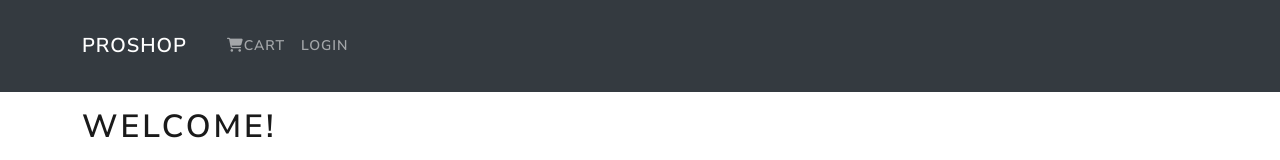
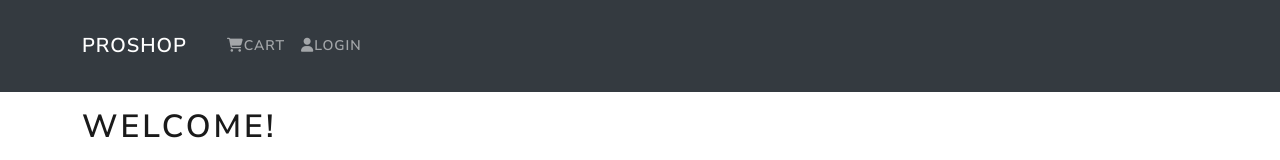
Before and after one commit to nprasad2077/ecommerce, a React (Vite) app: page / in a window 1280 px wide. Shown: the top 160 px of the page. Built offline with nearby package versions, Linux system fonts and the light colour scheme.

Commit message:
user icon

```diff
--- a/src/components/Header/Header.jsx
+++ b/src/components/Header/Header.jsx
@@ -16,7 +16,7 @@
         <Navbar.Collapse id="basic-navbar-nav">
           <Nav className="mr-auto">
             <Nav.Link href="/cart"><i className='fas fa-shopping-cart'></i>Cart</Nav.Link>
-            <Nav.Link href="/login">Login</Nav.Link>
+            <Nav.Link href="/login"><i className='fas fa-user'></i>Login</Nav.Link>
             </Nav>
           </Navbar.Collapse>
         </Container>
```
